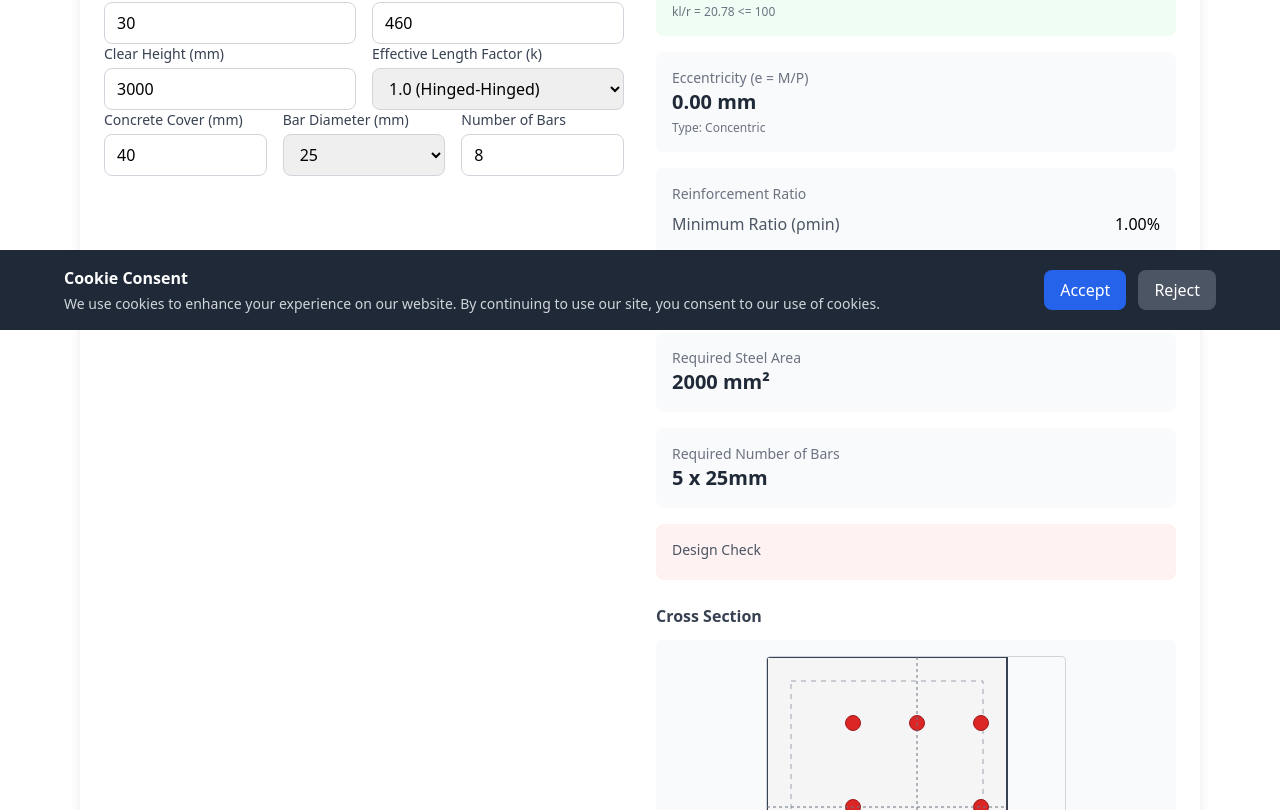
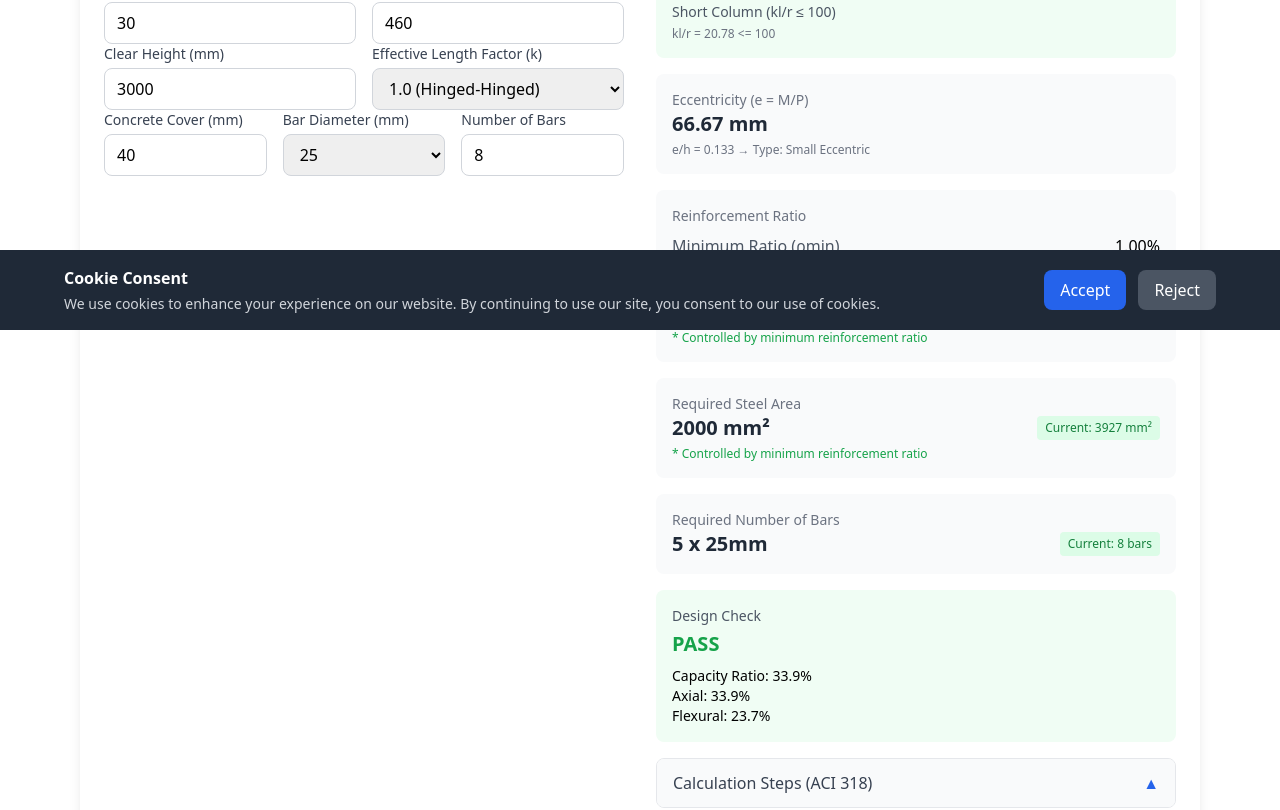
Before and after one commit to zhuxiaokang25-stack/Section-Calculator, a Next.js app: page /tools/column-design in a window 1280 px wide. Shown: the part 470-1280 px from the top of the page. Built offline with nearby package versions, Linux system fonts and the light colour scheme.

Commit message:
Refactor column design tool mechanics: fix unit conversion, eccentricity classification, ACI 318 capacity calculation, expandable calculation steps, reinforcement check

```diff
--- a/src/app/tools/column-design/page.tsx
+++ b/src/app/tools/column-design/page.tsx
@@ -29,20 +29,24 @@
   slendernessRatio: number;
   radiusGyration: number;
   eccentricity: number;
+  eccentricityRatio: number;
   isShortColumn: boolean;
   minReinforcementRatio: number;
   maxReinforcementRatio: number;
   requiredSteelArea: number;
   requiredReinforcementRatio: number;
   numBarsRequired: number;
+  currentSteelArea: number;
   capacityRatio: number;
   designCheck: string;
   puOverPhiPn: number;
   muOverPhiMn: number;
   isSectionAdequate: boolean;
   isMinReinforcementControlled: boolean;
-  eccentricityType: "small" | "large" | "concentric";
+  eccentricityType: "small" | "large";
   inputWarning: string | null;
+  isReinforcementAdequate: boolean;
+  calculationSteps: { label: string; value: string; formula: string }[];
 }
 
 function calculateColumn(params: ColumnParams): ColumnResults | null {
@@ -50,50 +54,98 @@
 
   if (axialForce <= 0) return null;
 
-  const inputWarning = validateInputs(params);
-  if (inputWarning) {
-    return getEmptyResults(params, inputWarning);
-  }
+  const calculationSteps: { label: string; value: string; formula: string }[] = [];
 
   const grossArea = sectionType === "rectangular"
     ? width * height
     : Math.PI * (diameter / 2) ** 2;
+  calculationSteps.push({
+    label: "Gross Area (Ag)",
+    value: `${grossArea.toFixed(0)} mm²`,
+    formula: sectionType === "rectangular" ? `Ag = b × h = ${width} × ${height}` : `Ag = π × (d/2)² = π × (${diameter}/2)²`
+  });
 
   const depth = sectionType === "rectangular" ? height : diameter;
   const radiusGyration = depth / Math.sqrt(12);
+  calculationSteps.push({
+    label: "Radius of Gyration (r)",
+    value: `${radiusGyration.toFixed(2)} mm`,
+    formula: `r = h/√12 = ${depth}/√12`
+  });
+
   const slendernessRatio = (kFactor * clearHeight) / radiusGyration;
+  calculationSteps.push({
+    label: "Slenderness Ratio (kl/r)",
+    value: `${slendernessRatio.toFixed(2)}`,
+    formula: `kl/r = ${kFactor} × ${clearHeight} / ${radiusGyration.toFixed(2)}`
+  });
+
   const isShortColumn = slendernessRatio <= 100;
 
   const Pu = axialForce * 1000;
   const Mu = bendingMoment * 1000000;
-  const eccentricity = Mu / Pu;
+
+  const eccentricity = bendingMoment > 0 ? (bendingMoment * 1000) / axialForce : 0;
+  calculationSteps.push({
+    label: "Eccentricity (e)",
+    value: `${eccentricity.toFixed(2)} mm`,
+    formula: `e = M × 1000 / P = ${bendingMoment} × 1000 / ${axialForce}`
+  });
+
+  const eccentricityRatio = eccentricity / depth;
+  calculationSteps.push({
+    label: "Eccentricity Ratio (e/h)",
+    value: `${eccentricityRatio.toFixed(3)}`,
+    formula: `e/h = ${eccentricity.toFixed(2)} / ${depth}`
+  });
+
+  const eccentricityType = eccentricityRatio <= 1/6 ? "small" : "large";
+  calculationSteps.push({
+    label: "Eccentricity Type",
+    value: eccentricityType === "small" ? "Small Eccentric" : "Large Eccentric",
+    formula: `e/h = ${eccentricityRatio.toFixed(3)} ${eccentricityRatio <= 1/6 ? "<= 1/6" : "> 1/6"}`
+  });
 
   const minReinforcementRatio = 0.01;
   const maxReinforcementRatio = 0.08;
 
   const d = depth - cover - barDiameter / 2;
+  calculationSteps.push({
+    label: "Effective Depth (d)",
+    value: `${d.toFixed(1)} mm`,
+    formula: `d = h - cover - db/2 = ${depth} - ${cover} - ${barDiameter}/2`
+  });
+
   const barArea = Math.PI * (barDiameter / 2) ** 2;
   const currentSteelArea = numBars * barArea;
+  calculationSteps.push({
+    label: "Current Steel Area (As)",
+    value: `${currentSteelArea.toFixed(0)} mm²`,
+    formula: `As = n × π × (db/2)² = ${numBars} × π × (${barDiameter}/2)²`
+  });
 
   const b = sectionType === "rectangular" ? width : diameter;
 
-  const isSectionAdequate = checkSectionCapacity(grossArea, b, d, fc, fy, Pu, Mu, maxReinforcementRatio);
-  if (!isSectionAdequate) {
-    return getEmptyResults(params, null, false);
-  }
+  const { phiPn, phiMn } = calculateSectionCapacity(grossArea, currentSteelArea, b, d, fc, fy, eccentricity, eccentricityType);
+  calculationSteps.push({
+    label: "Axial Capacity (φPn)",
+    value: `${(phiPn / 1000).toFixed(1)} kN`,
+    formula: eccentricityType === "small"
+      ? `φPn = 0.65 × (0.85×fc×(Ag-As) + fy×As)`
+      : `φPn = φ × (0.85×fc×a×b + fy×As×(1-a/d))`
+  });
+  calculationSteps.push({
+    label: "Flexural Capacity (φMn)",
+    value: `${(phiMn / 1000000).toFixed(2)} kNm`,
+    formula: `φMn = 0.9 × As × fy × (d - a/2)`
+  });
 
-  const eccentricityType = classifyEccentricity(eccentricity, depth);
-
-  let phiPn: number;
-  let phiMn: number;
-
-  if (eccentricityType === "small") {
-    phiPn = calculateSmallEccentricCapacity(grossArea, currentSteelArea, fc, fy);
-    phiMn = calculateSmallEccentricMoment(grossArea, currentSteelArea, b, d, fc, fy, eccentricity);
-  } else {
-    phiPn = calculateLargeEccentricCapacity(grossArea, currentSteelArea, b, d, fc, fy, eccentricity);
-    phiMn = calculateLargeEccentricMoment(grossArea, currentSteelArea, b, d, fc, fy);
-  }
+  const isSectionAdequate = Pu <= phiPn && Mu <= phiMn;
+  calculationSteps.push({
+    label: "Section Capacity Check",
+    value: isSectionAdequate ? "OK" : "EXCEEDED",
+    formula: `${Pu/1000} kN ≤ ${phiPn/1000} kN & ${Mu/1000000} kNm ≤ ${phiMn/1000000} kNm`
+  });
 
   const puOverPhiPn = Pu / phiPn;
   const muOverPhiMn = Mu > 0 ? Mu / phiMn : 0;
@@ -104,10 +156,26 @@
   const requiredReinforcementRatio = clampedRequiredSteelArea / grossArea;
   const numBarsRequired = Math.ceil(clampedRequiredSteelArea / barArea);
 
+  calculationSteps.push({
+    label: "Required Steel Area",
+    value: `${clampedRequiredSteelArea.toFixed(0)} mm²`,
+    formula: isMinReinforcementControlled
+      ? `As = ρmin × Ag = ${minReinforcementRatio} × ${grossArea}`
+      : eccentricityType === "small"
+        ? `As = (Pu/0.65 - 0.85×fc×Ag) / (fy - 0.85×fc)`
+        : `As = Mu / (0.9 × fy × (d - a/2))`
+  });
+
+  const isReinforcementAdequate = currentSteelArea >= clampedRequiredSteelArea;
+
   const capacityRatio = Math.max(puOverPhiPn, muOverPhiMn);
 
   let designCheck = "";
-  if (capacityRatio <= 1.0) {
+  if (!isSectionAdequate) {
+    designCheck = "FAILED: Section Capacity Exceeded";
+  } else if (!isReinforcementAdequate) {
+    designCheck = "FAILED: Insufficient Reinforcement";
+  } else if (capacityRatio <= 1.0) {
     designCheck = "PASS";
   } else if (capacityRatio <= 1.1) {
     designCheck = "MARGINAL";
@@ -115,17 +183,21 @@
     designCheck = "FAIL";
   }
 
+  const inputWarning = validateInputs(params);
+
   return {
     grossArea,
     slendernessRatio,
     radiusGyration,
     eccentricity,
+    eccentricityRatio,
     isShortColumn,
     minReinforcementRatio,
     maxReinforcementRatio,
-    requiredSteelArea: isMinReinforcementControlled ? minReinforcementRatio * grossArea : requiredSteelArea,
+    requiredSteelArea: clampedRequiredSteelArea,
     requiredReinforcementRatio,
     numBarsRequired,
+    currentSteelArea,
     capacityRatio,
     designCheck,
     puOverPhiPn,
@@ -133,19 +205,25 @@
     isSectionAdequate,
     isMinReinforcementControlled,
     eccentricityType,
-    inputWarning: null,
+    inputWarning,
+    isReinforcementAdequate,
+    calculationSteps,
   };
 }
 
 function validateInputs(params: ColumnParams): string | null {
   const { sectionType, width, height, diameter, axialForce, bendingMoment, fc, fy } = params;
 
-  const dimension = sectionType === "rectangular" ? Math.min(width, height) : diameter;
+  const depth = sectionType === "rectangular" ? height : diameter;
 
-  const maxMoment = dimension * dimension * dimension * fc / 1000000000;
+  const maxMoment = 0.9 * 0.85 * fc * width * depth * (depth - 0.5 * 0.85 * fc * width * depth / (0.85 * fc * width)) / 1000000000;
 
-  if (bendingMoment > maxMoment * 2) {
-    return `Warning: Bending moment ${bendingMoment} kNm seems excessive for a ${dimension}mm column. Consider checking your input values.`;
+  if (bendingMoment > maxMoment * 1.5) {
+    return `ALERT: Bending moment ${bendingMoment} kNm is significantly excessive for a ${width}x${depth}mm column! The theoretical maximum capacity is approximately ${maxMoment.toFixed(0)} kNm. Please check your input values immediately.`;
+  }
+
+  if (bendingMoment > maxMoment) {
+    return `Warning: Bending moment ${bendingMoment} kNm exceeds estimated capacity for this section. Consider increasing dimensions.`;
   }
 
   if (fc < 10 || fc > 100) {
@@ -167,50 +245,27 @@
   return null;
 }
 
-function checkSectionCapacity(grossArea: number, b: number, d: number, fc: number, fy: number, Pu: number, Mu: number, maxRho: number): boolean {
-  const maxSteelArea = maxRho * grossArea;
-
-  const phiPnMax = 0.65 * (0.85 * fc * (grossArea - maxSteelArea) + fy * maxSteelArea);
-
-  const aMax = (fy * maxSteelArea) / (0.85 * fc * b);
-  const phiMnMax = 0.9 * maxSteelArea * fy * (d - aMax / 2);
-
-  return Pu <= phiPnMax && Mu <= phiMnMax;
-}
-
-function classifyEccentricity(eccentricity: number, depth: number): "small" | "large" | "concentric" {
-  if (eccentricity < 20) return "concentric";
-  if (eccentricity <= depth / 6) return "small";
-  return "large";
-}
-
-function calculateSmallEccentricCapacity(grossArea: number, steelArea: number, fc: number, fy: number): number {
-  return 0.65 * (0.85 * fc * (grossArea - steelArea) + fy * steelArea);
-}
-
-function calculateSmallEccentricMoment(grossArea: number, steelArea: number, b: number, d: number, fc: number, fy: number, e: number): number {
-  const phiPn = calculateSmallEccentricCapacity(grossArea, steelArea, fc, fy);
-  return phiPn * e;
-}
-
-function calculateLargeEccentricCapacity(grossArea: number, steelArea: number, b: number, d: number, fc: number, fy: number, e: number): number {
-  const a = (fy * steelArea) / (0.85 * fc * b);
+function calculateSectionCapacity(grossArea: number, steelArea: number, b: number, d: number, fc: number, fy: number, eccentricity: number, eccentricityType: string): { phiPn: number; phiMn: number } {
+  const a = steelArea > 0 ? (fy * steelArea) / (0.85 * fc * b) : 0;
   const c = a / 0.85;
 
-  if (c / d <= 0.003 / (0.003 + fy / 200000)) {
-    return 0.9 * (0.85 * fc * a * b + fy * steelArea * (1 - a / d));
+  const epsilon_t = 0.003 * (d - c) / c;
+  const isTensionControlled = epsilon_t >= 0.005;
+  const phi = isTensionControlled ? 0.9 : 0.65;
+
+  if (eccentricityType === "small") {
+    const phiPn = 0.65 * (0.85 * fc * (grossArea - steelArea) + fy * steelArea);
+    const phiMn = phi * steelArea * fy * (d - a / 2);
+    return { phiPn, phiMn };
   } else {
-    return 0.65 * (0.85 * fc * a * b + fy * steelArea * (1 - a / d));
+    const phiPn = phi * (0.85 * fc * a * b + fy * steelArea * (1 - a / d));
+    const phiMn = 0.9 * steelArea * fy * (d - a / 2);
+    return { phiPn, phiMn };
   }
 }
 
-function calculateLargeEccentricMoment(grossArea: number, steelArea: number, b: number, d: number, fc: number, fy: number): number {
-  const a = (fy * steelArea) / (0.85 * fc * b);
-  return 0.9 * steelArea * fy * (d - a / 2);
-}
-
 function calculateRequiredSteelArea(grossArea: number, b: number, d: number, fc: number, fy: number, Pu: number, Mu: number, eccentricityType: string): number {
-  if (eccentricityType === "small" || eccentricityType === "concentric") {
+  if (eccentricityType === "small") {
     const As = (Pu / 0.65 - 0.85 * fc * grossArea) / (fy - 0.85 * fc);
     return As;
   } else {
@@ -236,26 +291,31 @@
 
   const barArea = Math.PI * (barDiameter / 2) ** 2;
   const minSteelArea = minReinforcementRatio * grossArea;
+  const currentSteelArea = numBars * barArea;
 
   return {
     grossArea,
     slendernessRatio,
     radiusGyration,
     eccentricity: 0,
+    eccentricityRatio: 0,
     isShortColumn,
     minReinforcementRatio,
     maxReinforcementRatio,
     requiredSteelArea: minSteelArea,
     requiredReinforcementRatio: minReinforcementRatio,
     numBarsRequired: Math.ceil(minSteelArea / barArea),
+    currentSteelArea,
     capacityRatio: 0,
     designCheck: "",
     puOverPhiPn: 0,
     muOverPhiMn: 0,
     isSectionAdequate,
     isMinReinforcementControlled: false,
-    eccentricityType: "concentric",
+    eccentricityType: "small",
     inputWarning,
+    isReinforcementAdequate: currentSteelArea >= minSteelArea,
+    calculationSteps: [],
   };
 }
 
@@ -405,6 +465,7 @@
 export default function ColumnDesignPage() {
   const { t } = useLanguage();
   const [copied, setCopied] = useState(false);
+  const [showSteps, setShowSteps] = useState(false);
   const printRef = useRef<HTMLDivElement>(null);
 
   const [params, setParams] = useState<ColumnParams>({
@@ -708,15 +769,17 @@
             {results ? (
               <div className="space-y-4">
                 {results.inputWarning && (
-                  <div className="bg-yellow-50 border border-yellow-200 rounded-lg p-4">
-                    <p className="text-sm text-yellow-700">{results.inputWarning}</p>
+                  <div className={`rounded-lg p-4 ${results.inputWarning.startsWith("ALERT") ? "bg-red-50 border-2 border-red-500" : "bg-yellow-50 border border-yellow-200"}`}>
+                    <p className={`text-sm ${results.inputWarning.startsWith("ALERT") ? "text-red-700 font-bold" : "text-yellow-700"}`}>
+                      {results.inputWarning}
+                    </p>
                   </div>
                 )}
 
                 {!results.isSectionAdequate && (
-                  <div className="bg-red-50 border border-red-200 rounded-lg p-4">
-                    <p className="text-xl font-bold text-red-600">SECTION INADEQUATE</p>
-                    <p className="text-sm text-red-700 mt-1">The applied loads exceed the section capacity even with maximum reinforcement. Consider increasing column dimensions or material strength.</p>
+                  <div className="bg-red-50 border-2 border-red-500 rounded-lg p-4">
+                    <p className="text-xl font-bold text-red-600">FAILED: Section Capacity Exceeded</p>
+                    <p className="text-sm text-red-700 mt-1">The applied loads (P={params.axialForce} kN, M={params.bendingMoment} kNm) exceed the section capacity even with maximum reinforcement (8%). Consider increasing column dimensions or material strength.</p>
                   </div>
                 )}
 
@@ -746,8 +809,7 @@
                   <p className="text-sm text-gray-500">{t("columnEccentricity")}</p>
                   <p className="text-xl font-bold text-gray-800">{results.eccentricity.toFixed(2)} mm</p>
                   <p className="text-xs text-gray-500 mt-1">
-                    Type: {results.eccentricityType === "concentric" ? "Concentric" :
-                          results.eccentricityType === "small" ? "Small Eccentric" : "Large Eccentric"}
+                    e/h = {results.eccentricityRatio.toFixed(3)} → Type: {results.eccentricityType === "small" ? "Small Eccentric" : "Large Eccentric"}
                   </p>
                 </div>
 
@@ -774,35 +836,74 @@
 
                 <div className="bg-gray-50 rounded-lg p-4">
                   <p className="text-sm text-gray-500">{t("columnSteelArea")}</p>
-                  <p className="text-xl font-bold text-gray-800">{results.requiredSteelArea.toFixed(0)} mm²</p>
+                  <div className="flex justify-between items-center">
+                    <p className="text-xl font-bold text-gray-800">{results.requiredSteelArea.toFixed(0)} mm²</p>
+                    <span className={`text-xs px-2 py-1 rounded ${results.currentSteelArea >= results.requiredSteelArea ? "bg-green-100 text-green-700" : "bg-red-100 text-red-700"}`}>
+                      Current: {results.currentSteelArea.toFixed(0)} mm²
+                    </span>
+                  </div>
                   {results.isMinReinforcementControlled && (
                     <p className="text-xs text-green-600 mt-1">* Controlled by minimum reinforcement ratio</p>
+                  )}
+                  {!results.isReinforcementAdequate && results.isSectionAdequate && (
+                    <p className="text-xs text-red-600 mt-1">* Insufficient reinforcement - needs more bars</p>
                   )}
                 </div>
 
                 <div className="bg-gray-50 rounded-lg p-4">
                   <p className="text-sm text-gray-500">{t("columnRequiredBars")}</p>
-                  <p className="text-xl font-bold text-gray-800">{results.numBarsRequired} x {params.barDiameter}mm</p>
+                  <div className="flex justify-between items-center">
+                    <p className="text-xl font-bold text-gray-800">{results.numBarsRequired} x {params.barDiameter}mm</p>
+                    <span className={`text-xs px-2 py-1 rounded ${params.numBars >= results.numBarsRequired ? "bg-green-100 text-green-700" : "bg-red-100 text-red-700"}`}>
+                      Current: {params.numBars} bars
+                    </span>
+                  </div>
                 </div>
 
                 <div className={`rounded-lg p-4 ${
-                  !results.isSectionAdequate ? "bg-red-50" :
+                  !results.isSectionAdequate ? "bg-red-50 border-2 border-red-500" :
+                  results.designCheck.startsWith("FAILED") ? "bg-red-50 border-2 border-red-500" :
                   results.designCheck === "PASS" ? "bg-green-50" :
                   results.designCheck === "MARGINAL" ? "bg-yellow-50" : "bg-red-50"
                 }`}>
                   <p className="text-sm text-gray-600">{t("columnDesignCheck")}</p>
                   <p className={`text-xl font-bold mt-1 ${
                     !results.isSectionAdequate ? "text-red-600" :
+                    results.designCheck.startsWith("FAILED") ? "text-red-600" :
                     results.designCheck === "PASS" ? "text-green-600" :
                     results.designCheck === "MARGINAL" ? "text-yellow-600" : "text-red-600"
                   }`}>
-                    {!results.isSectionAdequate ? "INSUFFICIENT" : results.designCheck}
+                    {results.designCheck}
                   </p>
-                  {results.designCheck && (
+                  {results.designCheck && !results.designCheck.startsWith("FAILED") && (
                     <div className="mt-2 text-sm">
                       <p>Capacity Ratio: {(results.capacityRatio * 100).toFixed(1)}%</p>
                       <p>Axial: {(results.puOverPhiPn * 100).toFixed(1)}%</p>
                       <p>Flexural: {(results.muOverPhiMn * 100).toFixed(1)}%</p>
+                    </div>
+                  )}
+                </div>
+
+                <div className="border border-gray-200 rounded-lg overflow-hidden">
+                  <button
+                    onClick={() => setShowSteps(!showSteps)}
+                    className="w-full px-4 py-3 bg-gray-50 hover:bg-gray-100 flex justify-between items-center text-left"
+                  >
+                    <span className="font-medium text-gray-700">Calculation Steps (ACI 318)</span>
+                    <span className="text-blue-600">{showSteps ? "▼" : "▲"}</span>
+                  </button>
+                  {showSteps && (
+                    <div className="p-4 space-y-2 bg-white">
+                      {results.calculationSteps.map((step, index) => (
+                        <div key={index} className="flex gap-4 p-2 border-b border-gray-100 last:border-0">
+                          <span className="text-xs text-gray-400 w-8 flex-shrink-0">{String(index + 1).padStart(2, '0')}</span>
+                          <div className="flex-1">
+                            <p className="text-sm font-medium text-gray-700">{step.label}</p>
+                            <p className="text-xs text-gray-500 mt-0.5">{step.formula}</p>
+                          </div>
+                          <span className="text-sm font-bold text-blue-600 whitespace-nowrap">{step.value}</span>
+                        </div>
+                      ))}
                     </div>
                   )}
                 </div>
```
